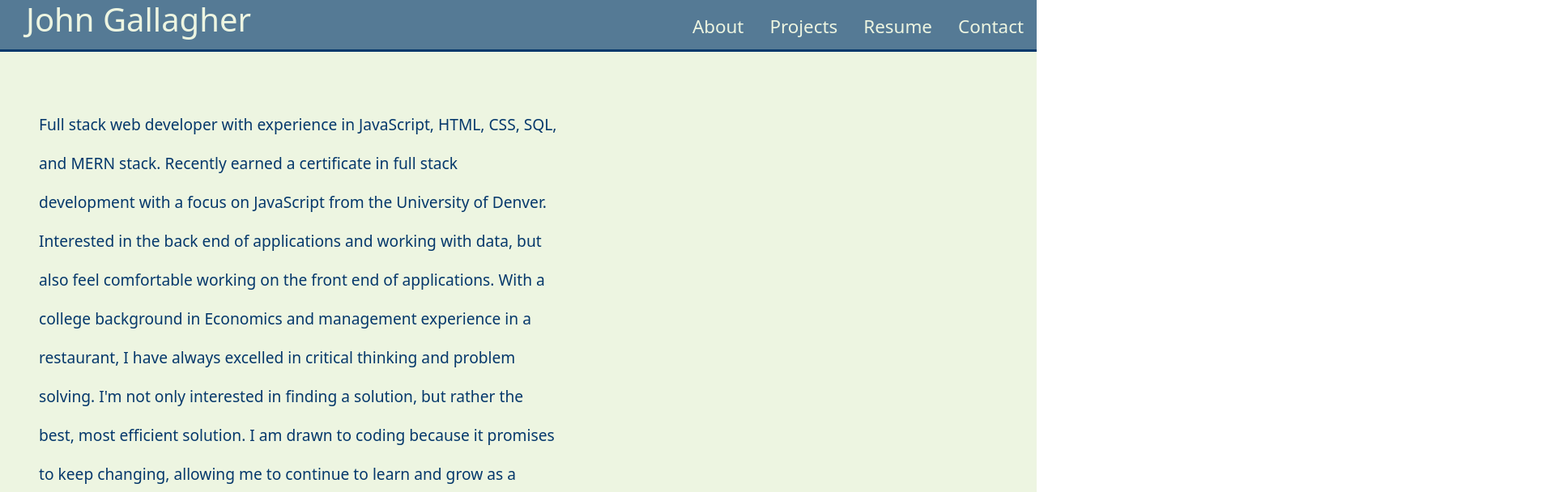
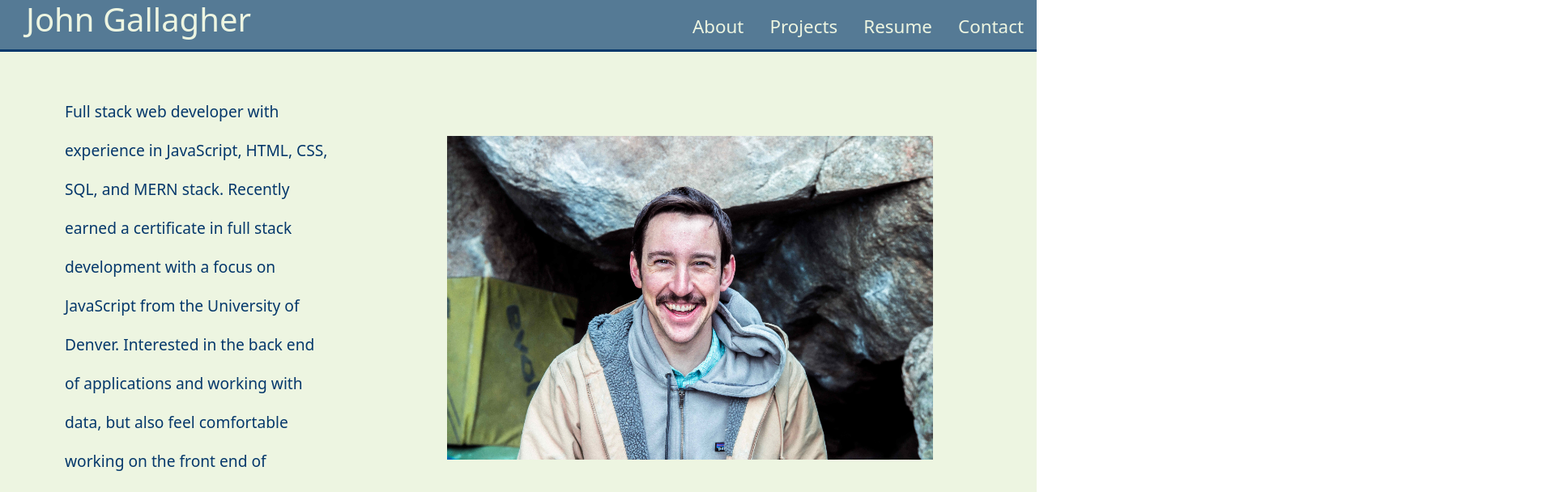
Before and after one commit to gallaghj13/react-portfolio, a React (Create React App) app: page /about in a window 1280 px wide. Shown: the top 608 px of the page at 81% size, 1920 px wide, since content can reach past the window. Built offline with nearby package versions, Linux system fonts and the light colour scheme.

Commit message:
updated css

```diff
--- a/src/styles/About.css
+++ b/src/styles/About.css
@@ -1,6 +1,6 @@
 .aboutContainer {
     background: #EDF5E1;
-    height: 50rem;
+    display: inline-flex;
 }
 
 .aboutContainer h1 {
@@ -10,10 +10,20 @@
 }
 
 .aboutContainer p {
-    padding-top: 4rem;
-    margin-left: 3rem;
-    width: 50%;
+    padding-top: 3rem;
+    padding-bottom: 3rem;
+    margin-left: 5rem;
+    width: 60%;
     font-size: 1.2rem;
     line-height: 3rem;
     color: #05386B;
 }
+
+.imgContainer {
+    height: 400px;
+    margin: 8% 10% 7% 0;
+}
+
+img {
+    height: 400px;
+}
```
